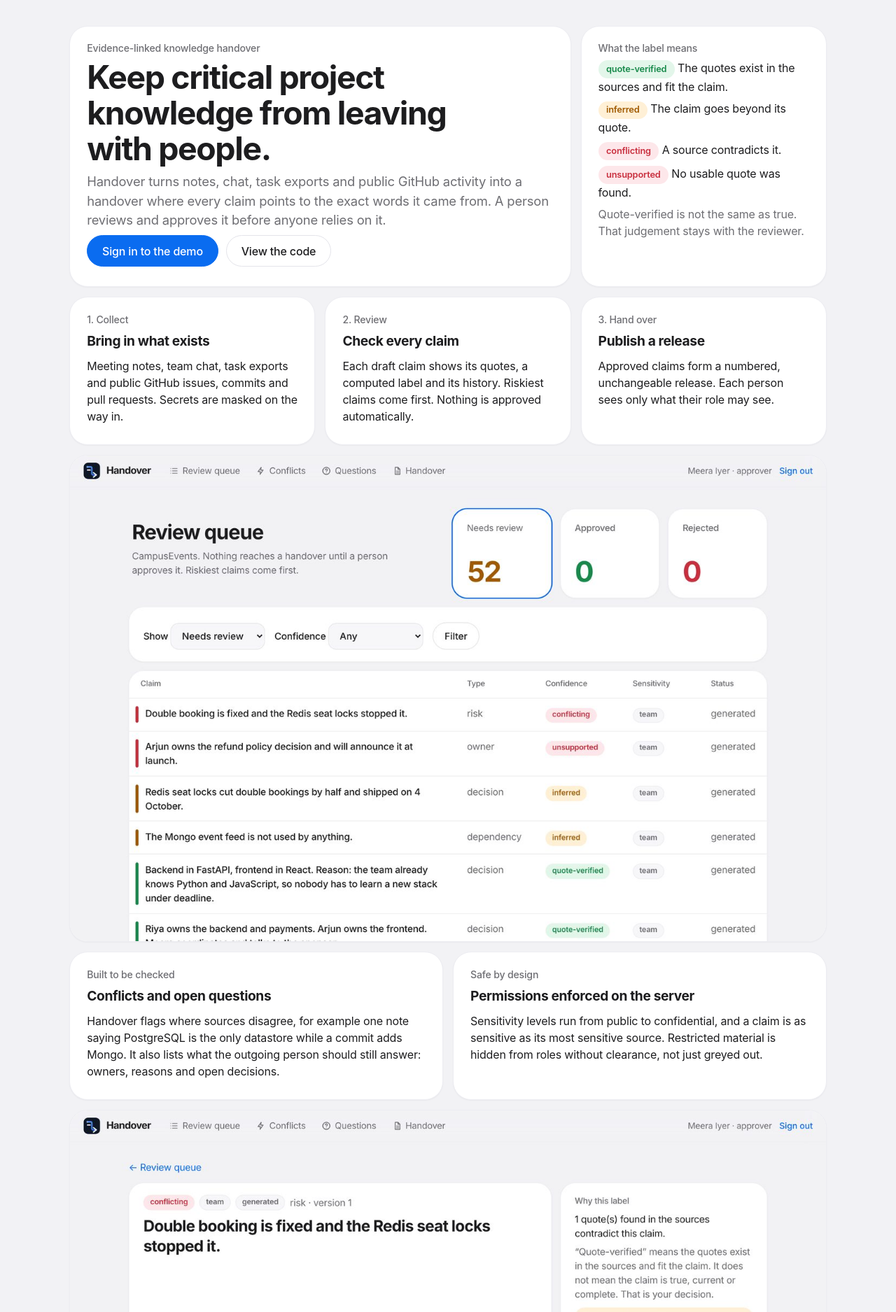
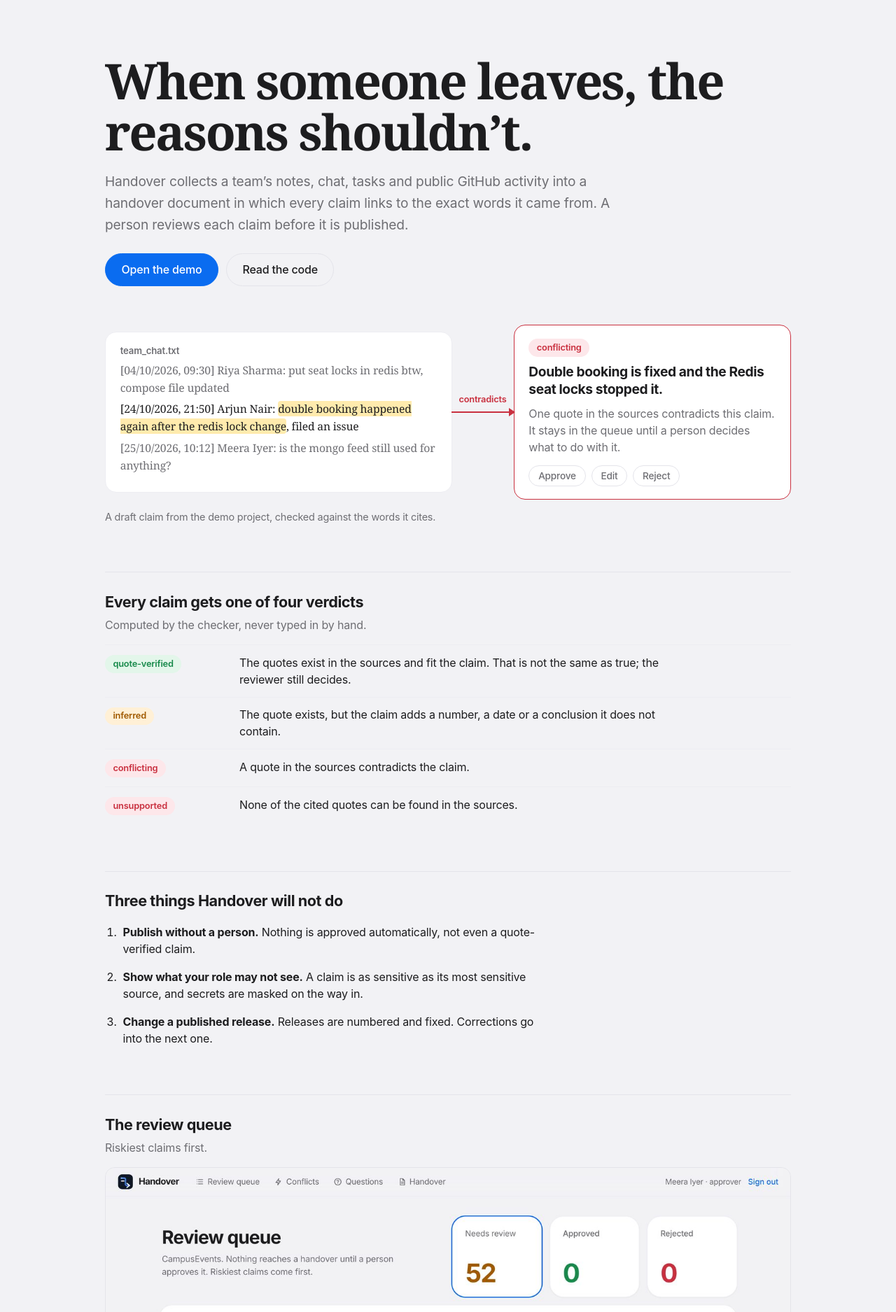
Before and after one commit to aayush-as69/Handover, a FastAPI app: page / in a window 1280 px wide. Shown: the part 50-1925 px from the top of the page at 70% size. Run offline with FastAPI, Linux system fonts and the light colour scheme; parts of the project's set-up code (start-up, migrations or seed data) failed here and were passed over.

Commit message:
Redesign landing page around a claim checked against its source

```diff
--- a/app/static/style.css
+++ b/app/static/style.css
@@ -168,10 +168,44 @@ del{background:var(--bad-bg);color:var(--bad);border-radius:4px;padding:0 .15em}
 }
 
 /* ---- landing page */
-.hero h1{font-size:2.9rem;max-width:18ch}
-.lead{font-size:1.15rem;color:var(--mut);max-width:60ch}
-a.button{display:inline-block;font-weight:550;padding:.6rem 1.3rem;border-radius:999px;border:1px solid var(--line);color:var(--fg)}
+a.button{display:inline-block;font-weight:550;padding:.65rem 1.4rem;border-radius:999px;border:1px solid var(--line);color:var(--fg)}
 a.button:hover{text-decoration:none;background:var(--tile-2)}
 a.button.primary{background:var(--acc);color:var(--on-acc);border-color:var(--acc)}
-.shot img{display:block;width:100%;height:auto}
-@media (max-width:760px){.hero h1{font-size:2rem}}
+.lp{max-width:980px;margin:0 auto}
+.lp h2{font-size:1.35rem;margin:0 0 .3rem}
+.lp-hero{padding:3.5rem 0 2.5rem}
+.lp-hero h1{font:600 clamp(2.4rem,6.2vw,4.4rem)/1.04 var(--serif);letter-spacing:-.035em;max-width:15em;margin:0 0 1.2rem}
+.lp-lead{font-size:1.2rem;line-height:1.6;color:var(--mut);max-width:38em;margin:0 0 1.6rem}
+.lp-exhibit{display:grid;grid-template-columns:1.25fr 5.5rem 1fr;align-items:center;margin-top:.5rem}
+.lp-source{margin:0;background:var(--tile);border:1px solid var(--line-soft);border-radius:16px;padding:1.1rem 1.3rem 1.2rem;font:.98rem/1.6 var(--serif)}
+.lp-source figcaption{font:600 .82rem var(--sans);color:var(--mut);margin-bottom:.5rem}
+.lp-source p{margin:.35rem 0;color:var(--mut)}
+.lp-source .hit{color:var(--fg)}
+.lp-source mark{background:linear-gradient(#ffd96688,#ffd96688) no-repeat 0 90%/0 100%;color:inherit;padding:0;animation:sweep .9s .5s ease-out forwards}
+@keyframes sweep{to{background-size:100% 100%}}
+.lp-link{position:relative;height:2px;background:var(--bad);margin:0 -1px}
+.lp-link::after{content:"";position:absolute;right:-1px;top:-5px;border:6px solid transparent;border-left:9px solid var(--bad);border-right:0}
+.lp-link span{position:absolute;left:50%;top:-1.7rem;transform:translateX(-50%);font-size:.8rem;font-weight:600;color:var(--bad)}
+.lp-claim{background:var(--tile);border:1px solid var(--bad);border-radius:16px;padding:1.1rem 1.3rem}
+.lp-claim-text{font-size:1.2rem;line-height:1.3;font-weight:650;letter-spacing:-.02em;margin:.6rem 0}
+.lp-actions{display:flex;gap:.5rem;margin:.9rem 0 0}
+.lp-actions span{font-size:.85rem;font-weight:550;padding:.25rem .8rem;border:1px solid var(--line);border-radius:999px;color:var(--mut)}
+.lp-caption{color:var(--mut);font-size:.9rem;margin:.9rem 0 0}
+.lp-verdicts,.lp-rules,.lp-shot,.lp-end{margin-top:4.2rem;padding-top:1.6rem;border-top:1px solid var(--line)}
+.lp-note{margin:0 0 1rem}
+.lp-verdicts dl{margin:0}
+.lp-verdicts dl>div{display:grid;grid-template-columns:11rem 1fr;gap:1rem;padding:.8rem 0;border-top:1px solid var(--line-soft)}
+.lp-verdicts dt{margin:0}.lp-verdicts dd{margin:0;max-width:40em}
+.lp-rules ol{margin:1rem 0 0;padding-left:1.3rem;max-width:40em}
+.lp-rules li{margin:.9rem 0;line-height:1.55;padding-left:.3rem}
+.lp-shot img{display:block;width:100%;height:auto;border:1px solid var(--line);border-radius:14px;margin-top:.4rem}
+.lp-end{padding-bottom:1rem}.lp-end p{max-width:36em}
+@media (max-width:760px){
+  .lp-hero{padding:2rem 0 1.6rem}
+  .lp-exhibit{grid-template-columns:1fr;gap:0}
+  .lp-link{width:2px;height:3.2rem;margin:0 0 0 1.6rem}
+  .lp-link::after{right:auto;left:-5px;top:auto;bottom:-1px;border:6px solid transparent;border-top:9px solid var(--bad);border-bottom:0}
+  .lp-link span{left:.9rem;top:50%;transform:translateY(-50%)}
+  .lp-verdicts dl>div{grid-template-columns:1fr;gap:.3rem}
+}
+@media (prefers-reduced-motion:reduce){.lp-source mark{animation:none;background-size:100% 100%}}
--- a/app/templates/landing.html
+++ b/app/templates/landing.html
@@ -1,48 +1,64 @@
 {% extends "base.html" %}
 {% block title %}Keep project knowledge{% endblock %}
 {% block body %}
-<div class="bento">
-  <div class="tile s8 hero">
-    <p class="eyebrow">Evidence-linked knowledge handover</p>
-    <h1>Keep critical project knowledge from leaving with people.</h1>
-    <p class="lead">Handover turns notes, chat, task exports and public GitHub activity into a handover where every claim points to the exact words it came from. A person reviews and approves it before anyone relies on it.</p>
-    <p class="buttons"><a class="button primary" href="/login">Sign in to the demo</a>
-      <a class="button" href="https://github.com/aayush-as69/Handover">View the code</a></p>
+<div class="lp">
+
+<section class="lp-hero">
+  <h1>When someone leaves, the reasons shouldn’t.</h1>
+  <p class="lp-lead">Handover collects a team’s notes, chat, tasks and public GitHub activity into a handover document in which every claim links to the exact words it came from. A person reviews each claim before it is published.</p>
+  <p class="buttons"><a class="button primary" href="/login">Open the demo</a>
+    <a class="button" href="https://github.com/aayush-as69/Handover">Read the code</a></p>
+</section>
+
+<section class="lp-exhibit" aria-label="Example of a claim checked against its source">
+  <figure class="lp-source">
+    <figcaption>team_chat.txt</figcaption>
+    <p>[04/10/2026, 09:30] Riya Sharma: put seat locks in redis btw, compose file updated</p>
+    <p class="hit">[24/10/2026, 21:50] Arjun Nair: <mark>double booking happened again after the redis lock change</mark>, filed an issue</p>
+    <p>[25/10/2026, 10:12] Meera Iyer: is the mongo feed still used for anything?</p>
+  </figure>
+  <div class="lp-link" aria-hidden="true"><span>contradicts</span></div>
+  <div class="lp-claim">
+    <span class="pill conflicting">conflicting</span>
+    <p class="lp-claim-text">Double booking is fixed and the Redis seat locks stopped it.</p>
+    <p class="muted">One quote in the sources contradicts this claim. It stays in the queue until a person decides what to do with it.</p>
+    <p class="lp-actions" aria-hidden="true"><span>Approve</span><span>Edit</span><span>Reject</span></p>
   </div>
-  <div class="tile s4 stack">
-    <p class="eyebrow">What the label means</p>
-    <p><span class="pill verified">quote-verified</span> The quotes exist in the sources and fit the claim.</p>
-    <p><span class="pill inferred">inferred</span> The claim goes beyond its quote.</p>
-    <p><span class="pill conflicting">conflicting</span> A source contradicts it.</p>
-    <p><span class="pill unsupported">unsupported</span> No usable quote was found.</p>
-    <p class="muted">Quote-verified is not the same as true. That judgement stays with the reviewer.</p>
-  </div>
+</section>
+<p class="lp-caption">A draft claim from the demo project, checked against the words it cites.</p>
 
-  <div class="tile s4"><p class="eyebrow">1. Collect</p><h2>Bring in what exists</h2>
-    <p>Meeting notes, team chat, task exports and public GitHub issues, commits and pull requests. Secrets are masked on the way in.</p></div>
-  <div class="tile s4"><p class="eyebrow">2. Review</p><h2>Check every claim</h2>
-    <p>Each draft claim shows its quotes, a computed label and its history. Riskiest claims come first. Nothing is approved automatically.</p></div>
-  <div class="tile s4"><p class="eyebrow">3. Hand over</p><h2>Publish a release</h2>
-    <p>Approved claims form a numbered, unchangeable release. Each person sees only what their role may see.</p></div>
+<section class="lp-verdicts">
+  <h2>Every claim gets one of four verdicts</h2>
+  <p class="muted lp-note">Computed by the checker, never typed in by hand.</p>
+  <dl>
+    <div><dt><span class="pill verified">quote-verified</span></dt><dd>The quotes exist in the sources and fit the claim. That is not the same as true; the reviewer still decides.</dd></div>
+    <div><dt><span class="pill inferred">inferred</span></dt><dd>The quote exists, but the claim adds a number, a date or a conclusion it does not contain.</dd></div>
+    <div><dt><span class="pill conflicting">conflicting</span></dt><dd>A quote in the sources contradicts the claim.</dd></div>
+    <div><dt><span class="pill unsupported">unsupported</span></dt><dd>None of the cited quotes can be found in the sources.</dd></div>
+  </dl>
+</section>
 
-  <div class="tile s12 flush shot">
-    <img src="{{ asset_url('img/queue.jpg') }}" width="1400" alt="The review queue: counts of claims to review, approved and rejected, and a list of claims with confidence labels." loading="lazy">
-  </div>
+<section class="lp-rules">
+  <h2>Three things Handover will not do</h2>
+  <ol>
+    <li><strong>Publish without a person.</strong> Nothing is approved automatically, not even a quote-verified claim.</li>
+    <li><strong>Show what your role may not see.</strong> A claim is as sensitive as its most sensitive source, and secrets are masked on the way in.</li>
+    <li><strong>Change a published release.</strong> Releases are numbered and fixed. Corrections go into the next one.</li>
+  </ol>
+</section>
 
-  <div class="tile s6"><p class="eyebrow">Built to be checked</p><h2>Conflicts and open questions</h2>
-    <p>Handover flags where sources disagree, for example one note saying PostgreSQL is the only datastore while a commit adds Mongo. It also lists what the outgoing person should still answer: owners, reasons and open decisions.</p></div>
-  <div class="tile s6"><p class="eyebrow">Safe by design</p><h2>Permissions enforced on the server</h2>
-    <p>Sensitivity levels run from public to confidential, and a claim is as sensitive as its most sensitive source. Restricted material is hidden from roles without clearance, not just greyed out.</p></div>
+<section class="lp-shot">
+  <h2>The review queue</h2>
+  <p class="muted lp-note">Riskiest claims first.</p>
+  <img src="{{ asset_url('img/queue.jpg') }}" width="1400" alt="The review queue: counts of claims to review, approved and rejected, and a list of claims with confidence labels." loading="lazy">
+</section>
 
-  <div class="tile s12 flush shot">
-    <img src="{{ asset_url('img/claim.jpg') }}" width="1400" alt="A claim with its supporting quote, the reason for its label and the decision form." loading="lazy">
-  </div>
+<section class="lp-end">
+  <h2>Try the demo</h2>
+  <p>It uses an invented project called CampusEvents, so nothing real is exposed. Sign in as a reviewer, open the queue and approve or reject a claim.</p>
+  <p class="buttons"><a class="button primary" href="/login">Open the demo</a></p>
+  <p class="muted">Built for the CodeFrontier hackathon by team STARTEND.</p>
+</section>
 
-  <div class="tile s12 stack">
-    <h2>Try it</h2>
-    <p>The demo uses an invented project, CampusEvents, so nothing real is exposed. Sign in as a reviewer, open the queue, and approve or reject a claim.</p>
-    <p class="buttons"><a class="button primary" href="/login">Sign in to the demo</a></p>
-    <p class="muted">Built for the CodeFrontier hackathon by team STARTEND.</p>
-  </div>
 </div>
 {% endblock %}
```
Also changed, not shown: tests/test_web.py (+1 -1 lines), app/static/img/claim.jpg (deleted).
